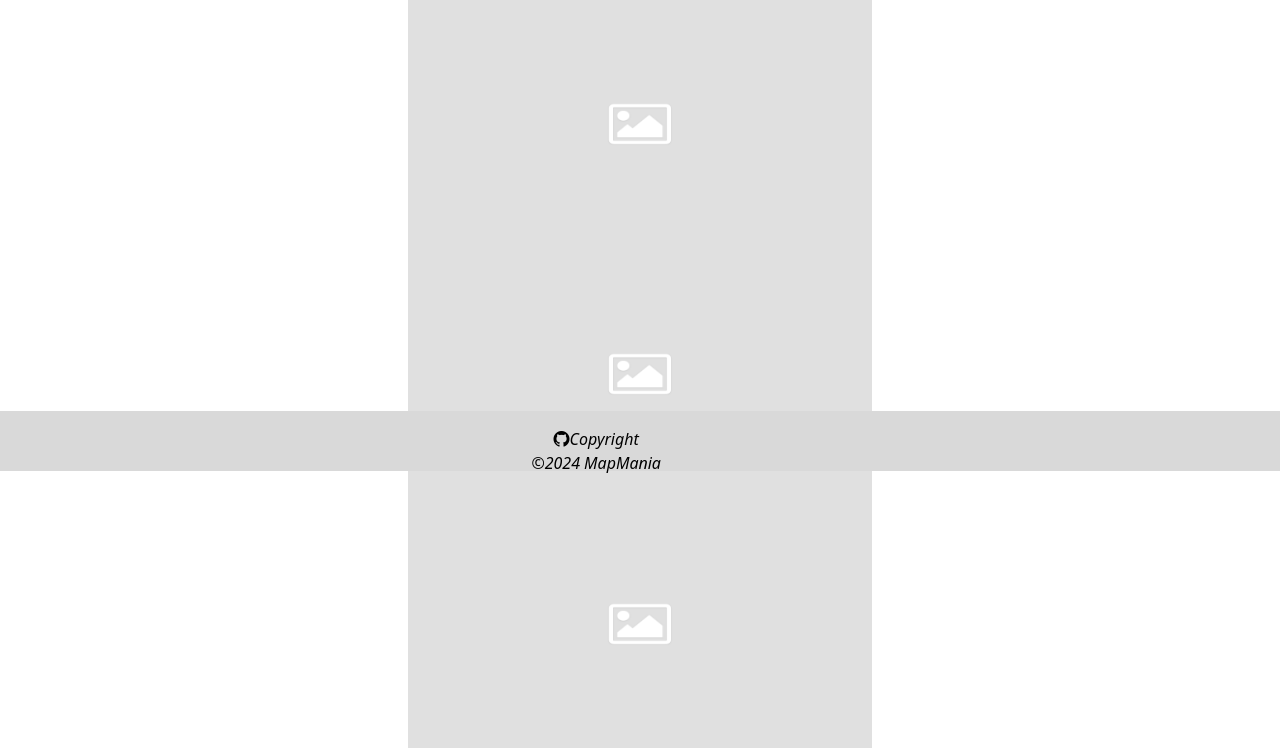
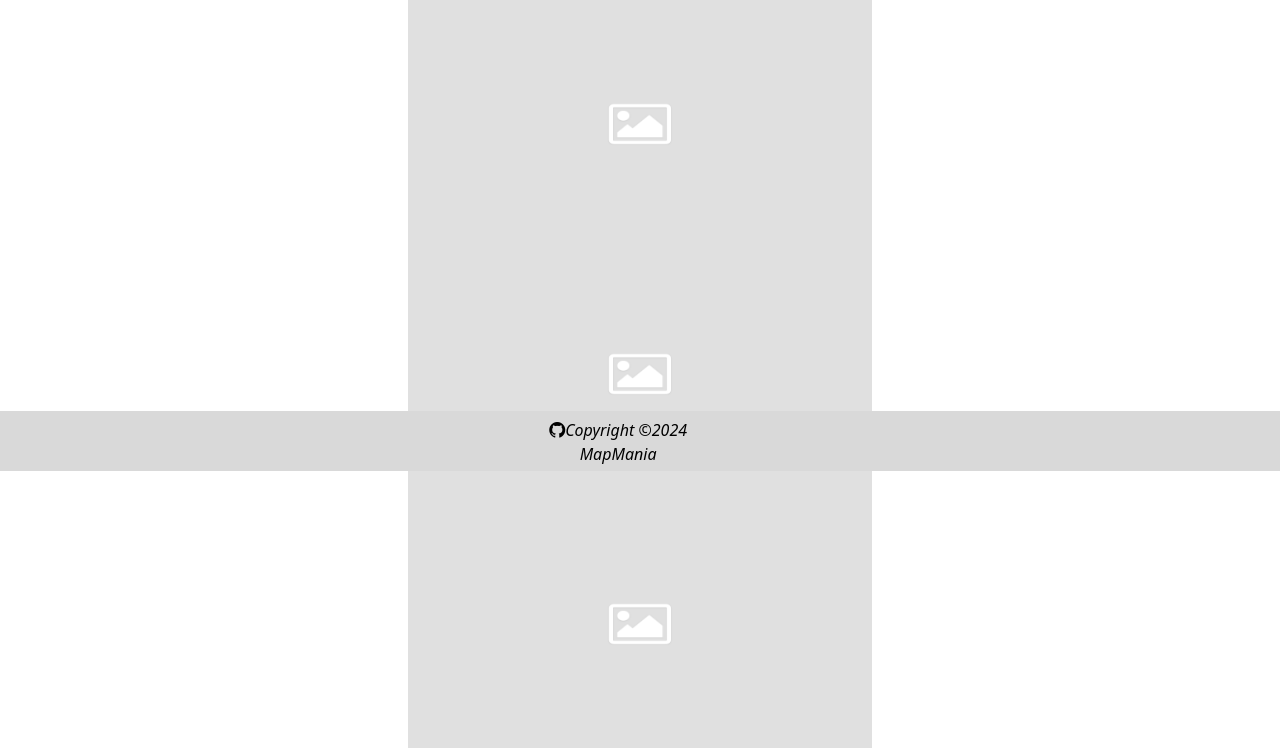
Before and after one commit to maxfleer/gis_project, a Django app: page /gamepreview/ in a window 1280 px wide. Shown: the part 329-1077 px from the top of the page. Run offline with Django 4.2, Linux system fonts and the light colour scheme; a user stored in the database is signed in; parts of the project's set-up code (start-up, migrations or seed data) failed here and were passed over; some libraries are stand-ins or nearby versions; some web fonts are replaced.

Commit message:
Fix foother
- Better footer visibility

```diff
--- a/gis_project/project/templates/base_generic.html
+++ b/gis_project/project/templates/base_generic.html
@@ -92,7 +92,7 @@
 
         <div class="row align-items-center">
 
-            <div class="col-md-7 col-lg-8">
+            <div class="col-md-1 col-lg-10" style="margin-bottom:7%;">
                 <a href="https://github.com/maxfleer/gis_project"><i class="bi bi-github">Copyright ©2024 MapMania</i></a>
             </div>
 
```
